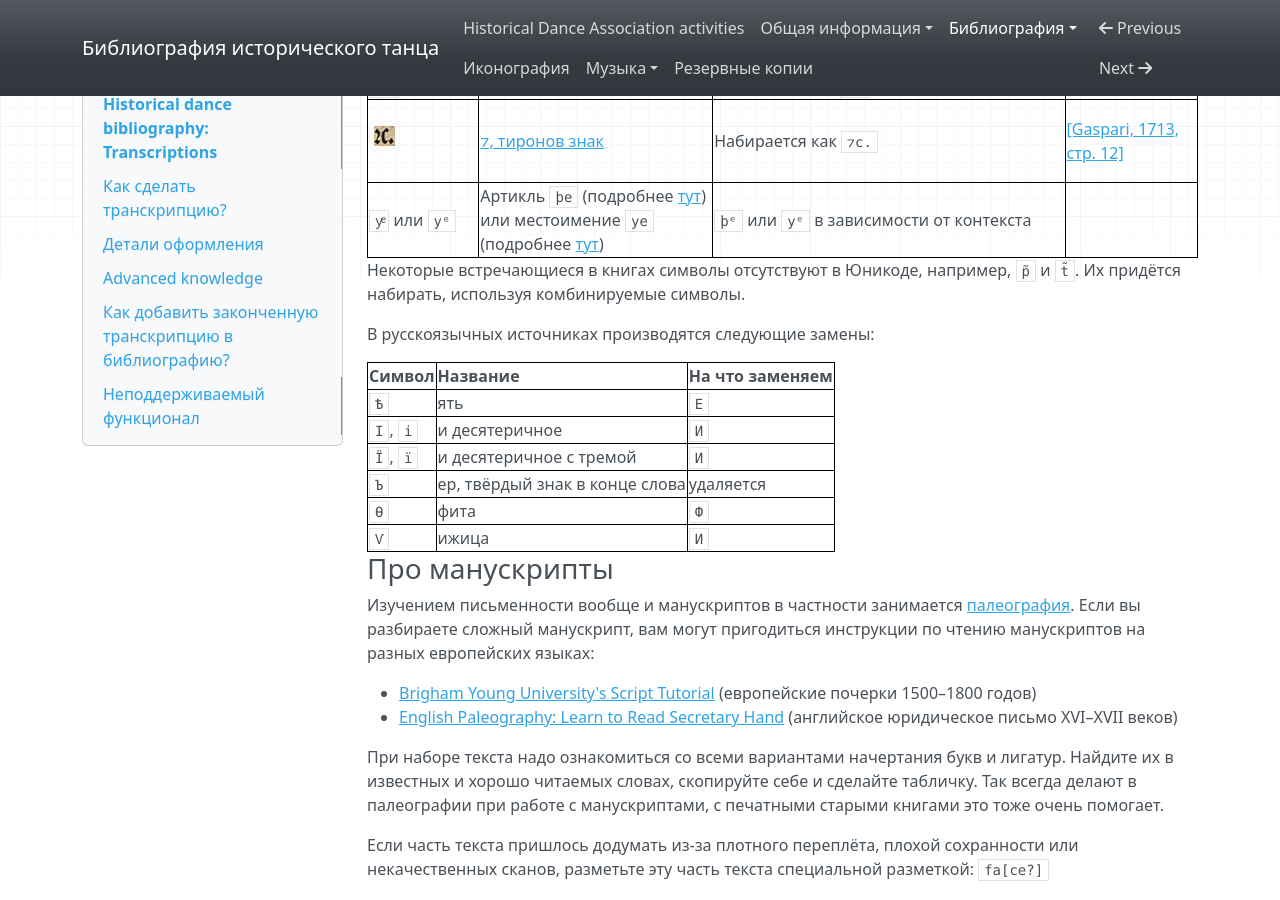
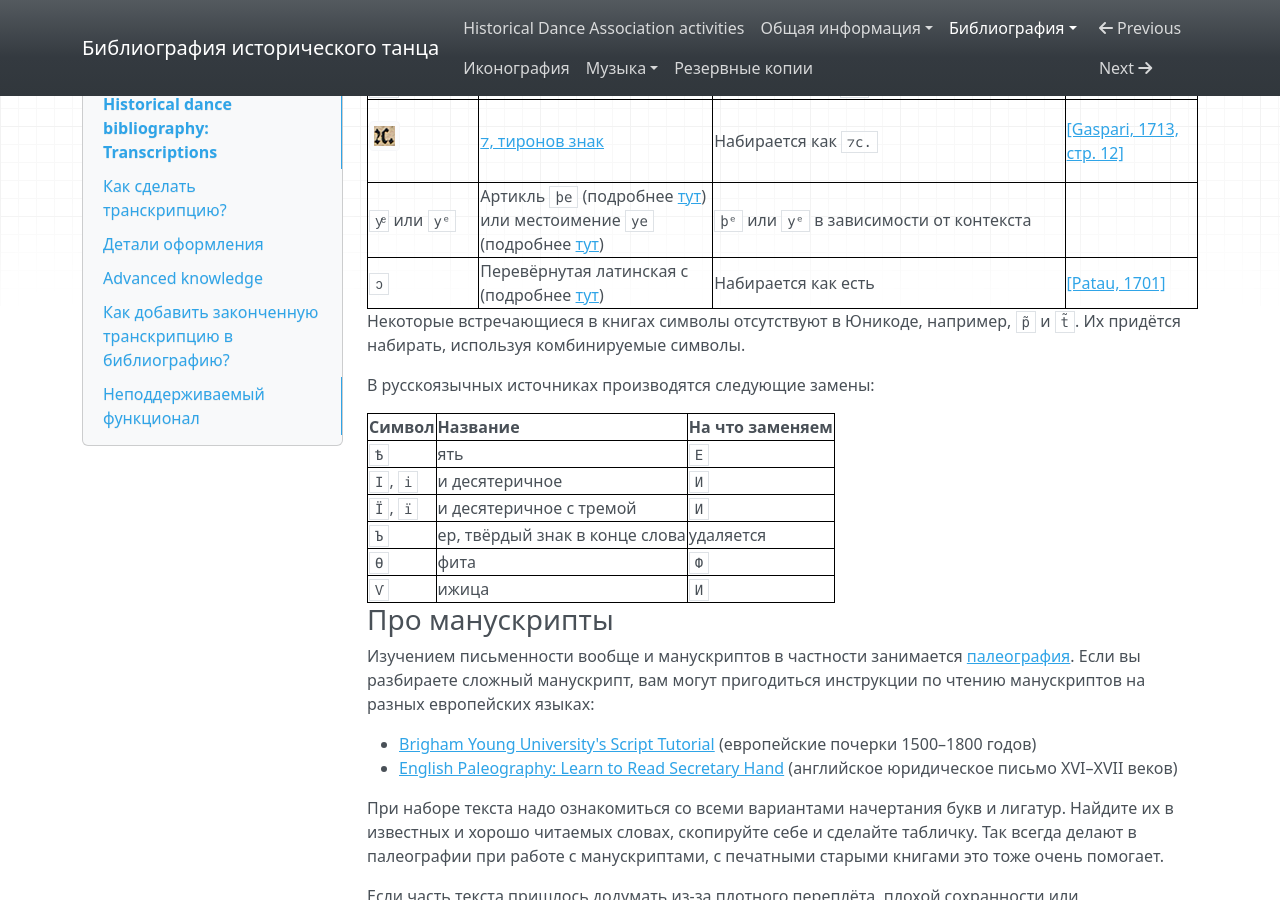
Before and after one commit to hda-technical/dancebooks, an MkDocs documentation site: the page built from docs/bib/transcriptions.md, in a window 1280 px wide and 900 px high, scrolled down 4191 px. Built offline with MkDocs 1.6.1, drawn with Linux system fonts in a browser that asks for light colours; nearby versions of some CDN libraries.

Commit message:
Adding ↄ to transcriptions documentation

```diff
--- a/docs/bib/transcriptions.md
+++ b/docs/bib/transcriptions.md
@@ -141,6 +141,7 @@
 | `🙰` | [Лигатура et](https://gallica.bnf.fr/ark:/12148/bpt6k1070584h/f281) | Раскрывается в `et` |
 | ![](img/tironischer-et.png) | [⁊, тиронов знак](https://ru.wikipedia.org/wiki/Эт_(тиронов_знак)) | Набирается как `⁊с.` | [[Gaspari, 1713, стр. 12]](https://bib.hda.org.ru/books/texte_1713) |
 | `yͤ` или `yᵉ` | Артикль `þe` (подробнее [тут](https://en.wikipedia.org/wiki/Thorn_(letter))) или местоимение `ye` (подробнее [тут](https://en.wikipedia.org/wiki/Ye_(pronoun))) | `þᵉ` или `yᵉ` в зависимости от контекста |
+| `ↄ` | Перевёрнутая латинская c (подробнее [тут](https://en.wikipedia.org/wiki/Scribal_abbreviation#Marks_with_independent_meaning)) | Набирается как есть | [[Patau, 1701]](https://bib.hda.org.ru/books/patau_1701_memoria) |
 
 Некоторые встречающиеся в книгах символы отсутствуют в Юникоде, например, `p̃ ` и `t̃ `. Их придётся набирать, используя комбинируемые символы.
 
```
